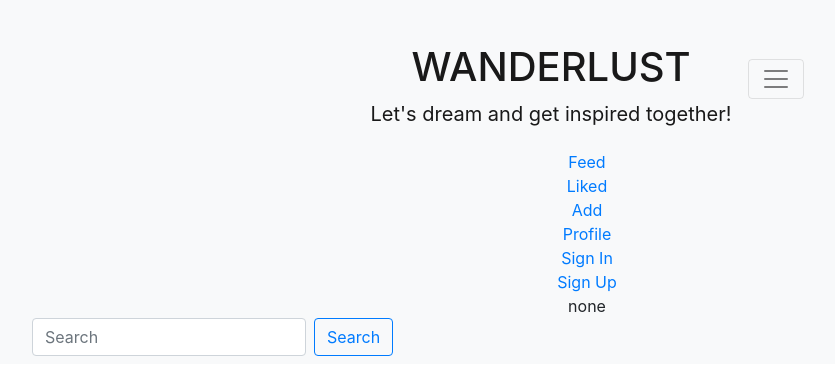
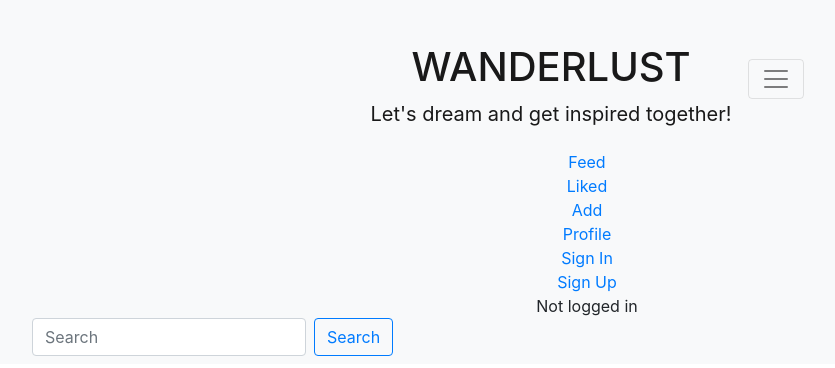
Before and after one commit to Monika-81/wanderlust-p5, a React (Create React App) app: page / in a window 1280 px wide. Both pictures are taken after a click on the button 828 px from the left and 79 px from the top of the page. Shown: the top 368 px of the page, without its empty margins (53-888 px from the left). Built offline with nearby package versions, Linux system fonts and the light colour scheme; no server answers.

Commit message:
add sign out function

```diff
--- a/src/components/NavBar.js
+++ b/src/components/NavBar.js
@@ -1,11 +1,27 @@
 import React from 'react'
+import axios from 'axios'
 import { Container, Navbar, Nav, Button, Form, FormControl } from 'react-bootstrap'
 import { NavLink } from 'react-router-dom'
-import { useCurrentUser } from '../context/CurrentUserContext'
+import { useCurrentUser, useSetCurrentUser } from '../context/CurrentUserContext'
 
 const NavBar = () => {
     const currentUser = useCurrentUser()
-    const loggedInName = <>{currentUser?.username}</>
+    const setCurrentUser = useSetCurrentUser()
+
+    const handleSignOut = async () => {
+        try {
+            await axios.post('/dj-rest-auth/logout/');
+            setCurrentUser(null);
+        } catch (err) {
+            console.log(err)
+        }
+    }
+
+    const loggedInName =
+        <>
+            {currentUser?.username}
+            <NavLink to="/" onClick={handleSignOut}>Sign Out</NavLink>
+        </>
 
   return (
     <div>
@@ -31,7 +47,7 @@ const NavBar = () => {
                     <NavLink to="/profile" activeClassName=''>Profile</NavLink>
                     <NavLink to="/signin" activeClassName=''>Sign In</NavLink>
                     <NavLink to="/signup" activeClassName=''>Sign Up</NavLink>
-                    {currentUser ? loggedInName : 'none'}
+                    {currentUser ? loggedInName : 'Not logged in'}
                     </Nav>
                     <Form inline>
                         <FormControl type="text" placeholder="Search" className="mr-sm-2" />
```
